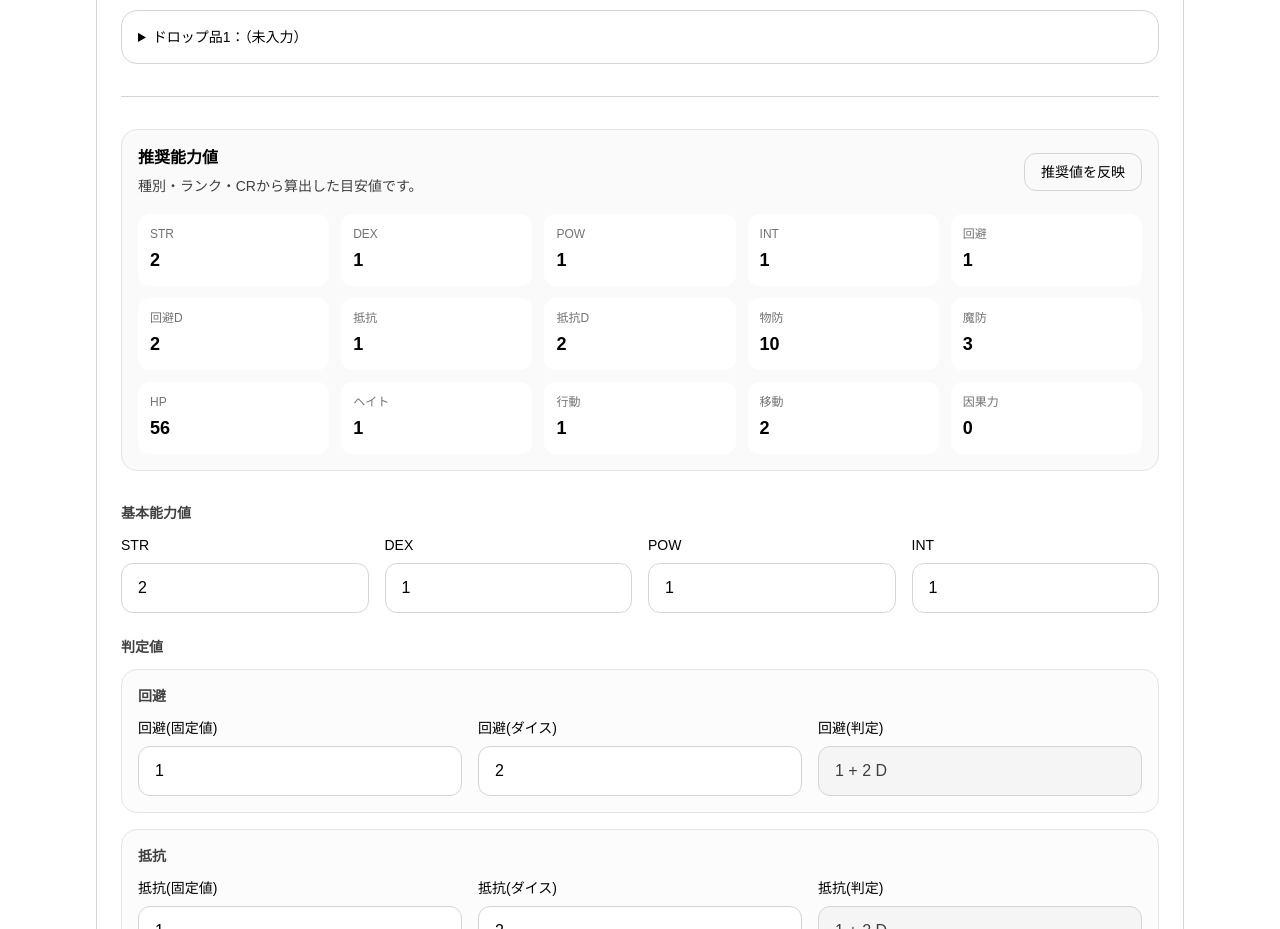
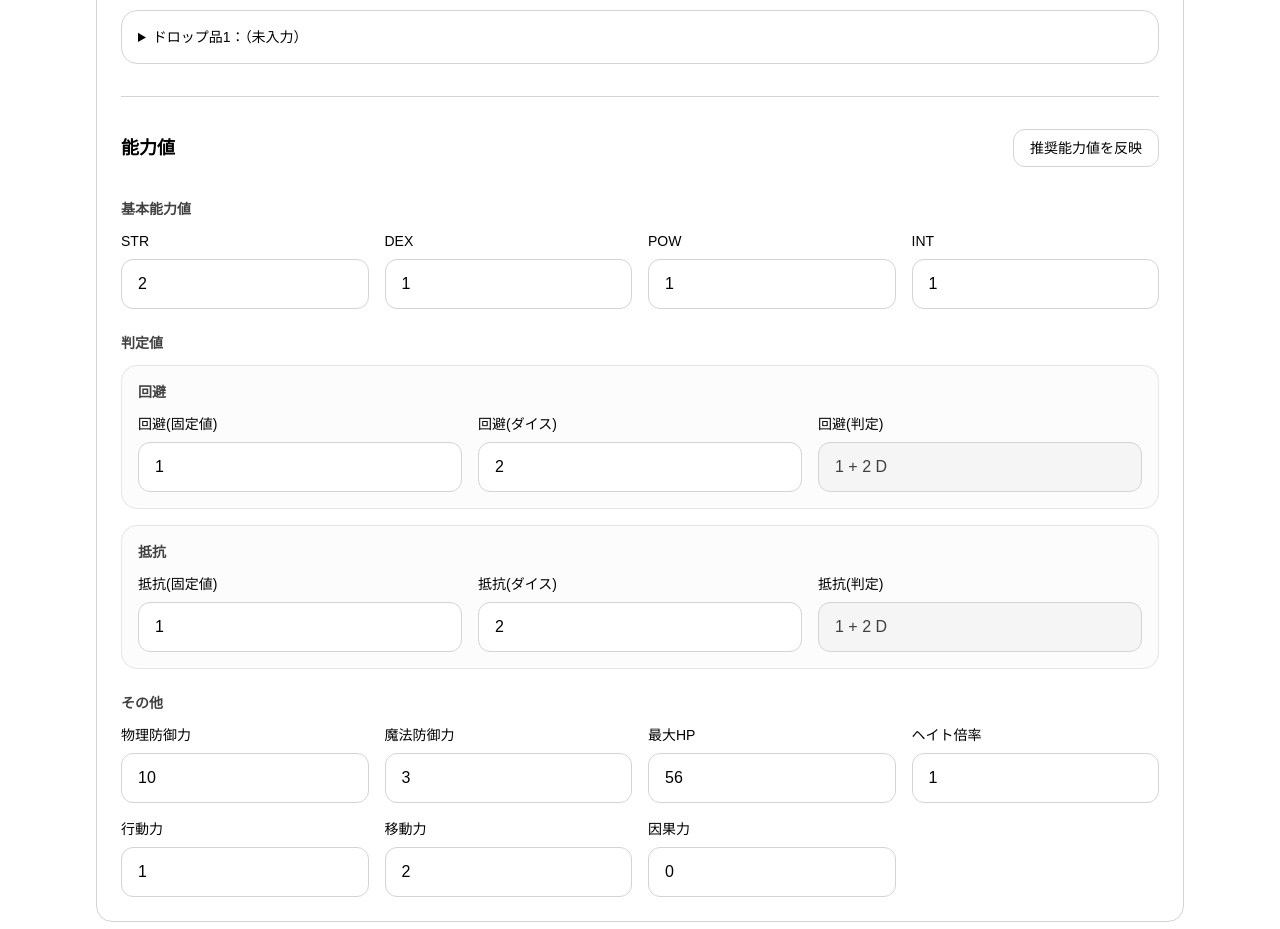
Before and after one commit to ramune428/lhtrpg_webapp_challenge, a Next.js app in the folder frontend/: page /enemy in a window 1280 px wide. Shown: the part 2900-3829 px from the top of the page. Built offline with nearby package versions, Linux system fonts and the light colour scheme.

Commit message:
Restore enemy calculated values panel UI

```diff
--- a/frontend/components/enemy/EnemyCalculatedValuesPanel.tsx
+++ b/frontend/components/enemy/EnemyCalculatedValuesPanel.tsx
@@ -21,54 +21,19 @@ type EnemyCalculatedValuesPanelProps = {
   onApply: () => void;
 };
 
-const valueItems: Array<[keyof CalculatedValues, string]> = [
-  ["strength", "STR"],
-  ["dexterity", "DEX"],
-  ["power", "POW"],
-  ["intelligence", "INT"],
-  ["avoid", "回避"],
-  ["avoidDice", "回避D"],
-  ["resist", "抵抗"],
-  ["resistDice", "抵抗D"],
-  ["physicalDefense", "物防"],
-  ["magicDefense", "魔防"],
-  ["hitPoint", "HP"],
-  ["hate", "ヘイト"],
-  ["action", "行動"],
-  ["move", "移動"],
-  ["fate", "因果力"],
-];
-
 export default function EnemyCalculatedValuesPanel({
-  calculated,
   onApply,
 }: EnemyCalculatedValuesPanelProps) {
   return (
-    <div className="space-y-4 rounded-2xl border border-neutral-200 bg-neutral-50 p-4">
-      <div className="flex flex-wrap items-center justify-between gap-3">
-        <div>
-          <h3 className="text-base font-semibold">推奨能力値</h3>
-          <p className="mt-1 text-sm leading-6 text-neutral-700">
-            種別・ランク・CRから算出した目安値です。
-          </p>
-        </div>
-        <button
-          type="button"
-          onClick={onApply}
-          className="rounded-xl border border-neutral-300 px-4 py-2 text-sm font-medium transition hover:bg-white"
-        >
-          推奨値を反映
-        </button>
-      </div>
-
-      <dl className="grid grid-cols-2 gap-3 sm:grid-cols-3 lg:grid-cols-5">
-        {valueItems.map(([key, label]) => (
-          <div key={key} className="rounded-xl bg-white p-3">
-            <dt className="text-xs text-neutral-500">{label}</dt>
-            <dd className="mt-1 text-lg font-semibold">{calculated[key]}</dd>
-          </div>
-        ))}
-      </dl>
+    <div className="mb-4 flex flex-wrap items-center justify-between gap-3">
+      <h2 className="text-lg font-semibold">能力値</h2>
+      <button
+        type="button"
+        onClick={onApply}
+        className="rounded-xl border border-neutral-300 px-4 py-2 text-sm transition hover:bg-neutral-50"
+      >
+        推奨能力値を反映
+      </button>
     </div>
   );
 }
```
